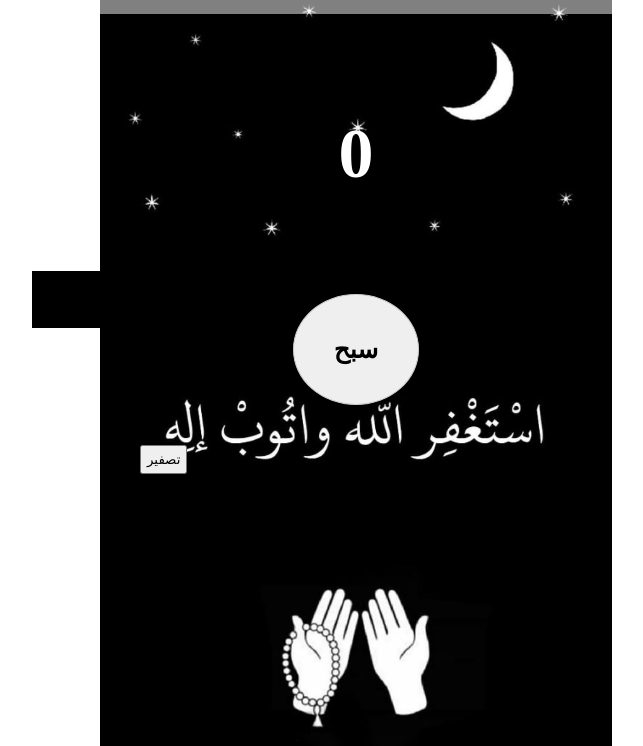
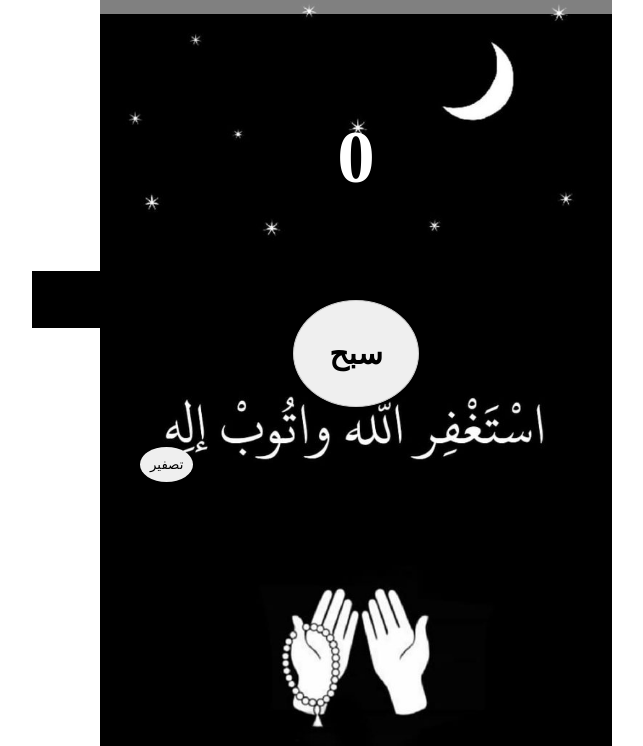
Before and after one commit to Amr-Safwat/sabih, a plain HTML site: page index.html in a window 1280 px wide. Shown: the part 54-800 px from the top of the page, without its empty margins (284-927 px from the left). Drawn offline with Linux system fonts and the light colour scheme.

Commit message:
added a some modifires

```diff
--- a/css/style.css
+++ b/css/style.css
@@ -20,7 +20,7 @@ h1 {
 	display: block;
 	margin: 100px auto;
 	width: fit-content;
-	font-size: 70px;
+	font-size: 75px;
 	font-weight: bold;
 	color: white;
 }
@@ -29,11 +29,11 @@ h1 {
 }
 .btn {
 display: block;
-padding: 40px;
+padding: 35px;
 margin: auto;
 border: 1px solid #ccc;
 border-radius: 50%;
-font-size: 25px;
+font-size: 30px;
 font-weight: bold;
 position: relative;
 z-index: 1;
@@ -49,9 +49,11 @@ cursor: pointer;
 	height: 57px;
 }
 .restart {
-	padding: 5px;
+	padding: 10px;
 	margin: 40px;
 	cursor: pointer;
+	border-radius: 50%;
+	border: none;
 }
 .img {
 	display: none;
```
